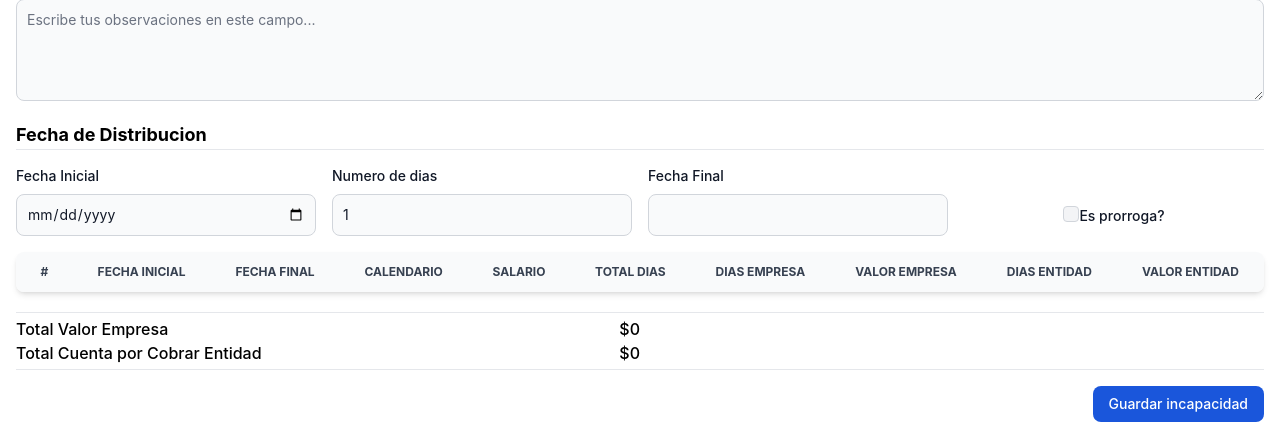
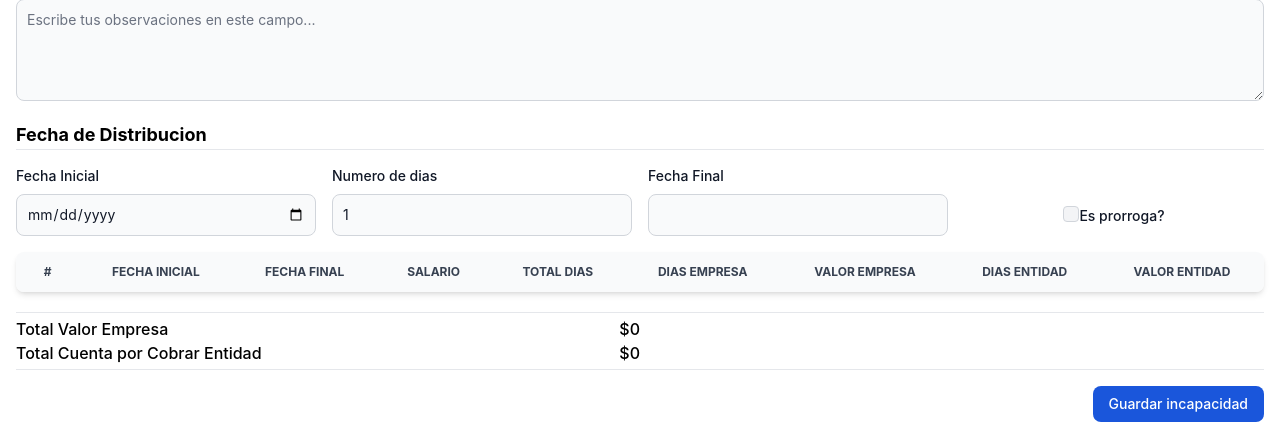
Before and after one commit to c-m-a/incapacidades, a Django app: page /agregar-movimiento/ in a window 1280 px wide. Shown: the part 853-1291 px from the top of the page. Run offline with Django 4.2, Linux system fonts and the light colour scheme; data that the repository does not hold is empty; some libraries are stand-ins or nearby versions.

Commit message:
Delete: Eliminacion del campo calendario en la plantilla add-form.html

```diff
--- a/incapacidades/templates/add-form.html
+++ b/incapacidades/templates/add-form.html
@@ -535,7 +535,6 @@
                   <th scope="col" class="px-6 py-3 text-center">#</th>
                   <th scope="col" class="px-6 py-3 text-center">Fecha Inicial</th>
                   <th scope="col" class="px-6 py-3 text-center">Fecha Final</th>
-                  <th scope="col" class="px-6 py-3 text-center">Calendario</th>
                   <th scope="col" class="px-6 py-3 text-center">Salario</th>
                   <th scope="col" class="px-6 py-3 text-center">Total Dias</th>
                   <th scope="col" class="px-6 py-3 text-center">Dias Empresa</th>
@@ -555,13 +554,6 @@
               <th scope="row" class="px-6 py-4 font-medium text-gray-900 whitespace-nowrap dark:text-white" x-text="idx+1"></th>
               <td class="px-6 py-4" x-text="seg.fechaInicio"></td>
               <td class="px-6 py-4" x-text="seg.fechaFin"></td>
-              <td class="px-6 py-4">
-                <input
-                  x-model="seg.calendario"
-                  @input="calcularValoresXPagar(idx)"
-                  class="bg-gray-50 border border-gray-300 text-gray-900 text-sm rounded-lg focus:ring-blue-500 focus:border-blue-500 block w-full p-2.5 dark:bg-gray-700 dark:border-gray-600 dark:placeholder-gray-400 dark:text-white dark:focus:ring-blue-500 dark:focus:border-blue-500"
-                />
-              </td>
               <td class="px-6 py-4">
                 <input
                   x-model="seg.salario"
@@ -660,7 +652,6 @@ function crearSegmentosQuincenales(fechaInicial, valorNumeroDias) {
     const numeroDias = Math.ceil((fechaFinalSegmento - fechaInicialSegmento) / (1000 * 60 * 60 * 24));
 
     segmentos.push({
-      calendario: '',
       empresaDias: 0,
       empresaValor: 0,
       entidadDias: 0,
```
